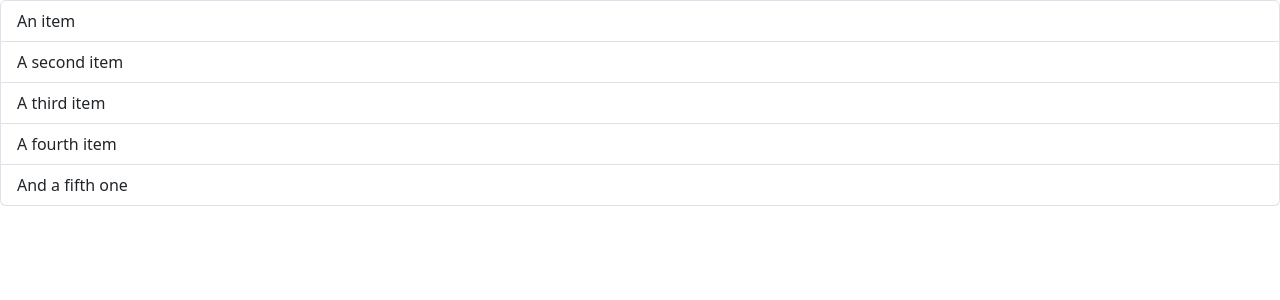
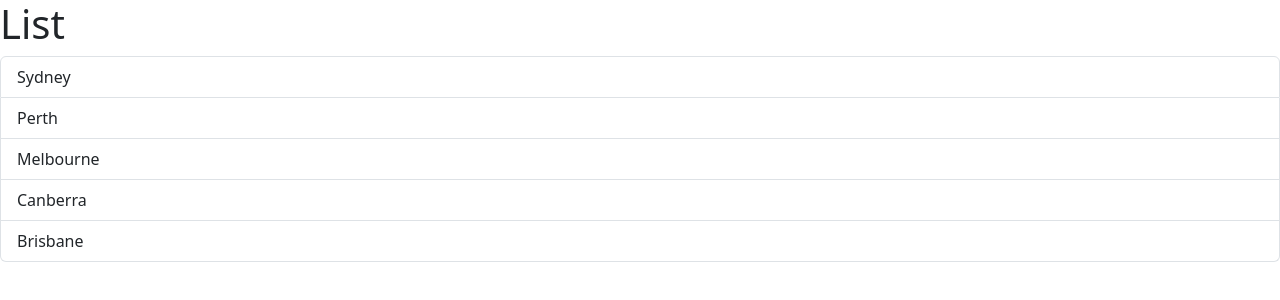
Before and after one commit to Froxzen/todo, a React (Vite) app: page / in a window 1280 px wide. Shown: the top 300 px of the page. Built offline with nearby package versions, Linux system fonts and the light colour scheme.

Commit message:
Refactor ListGroup component to use dynamic items array and improve rendering

```diff
--- a/src/ListGroup.tsx
+++ b/src/ListGroup.tsx
@@ -1,12 +1,21 @@
 function ListGroup() {
+	let items = [
+		'Sydney',
+		'Perth',
+		'Melbourne',
+		'Canberra',
+		'Brisbane'
+	]
+
+
 	return (
-		<ul className="list-group">
-			<li className="list-group-item">An item</li>
-			<li className="list-group-item">A second item</li>
-			<li className="list-group-item">A third item</li>
-			<li className="list-group-item">A fourth item</li>
-			<li className="list-group-item">And a fifth one</li>
-		</ul>
+		<>
+			<h1>List</h1>
+			{items.length === 0 && <p>No items found</p>}
+			<ul className="list-group">
+			{items.map(item => <li key={item} className="list-group-item">{item}</li>)}
+			</ul>
+		</>
 	);
 }
 
```
